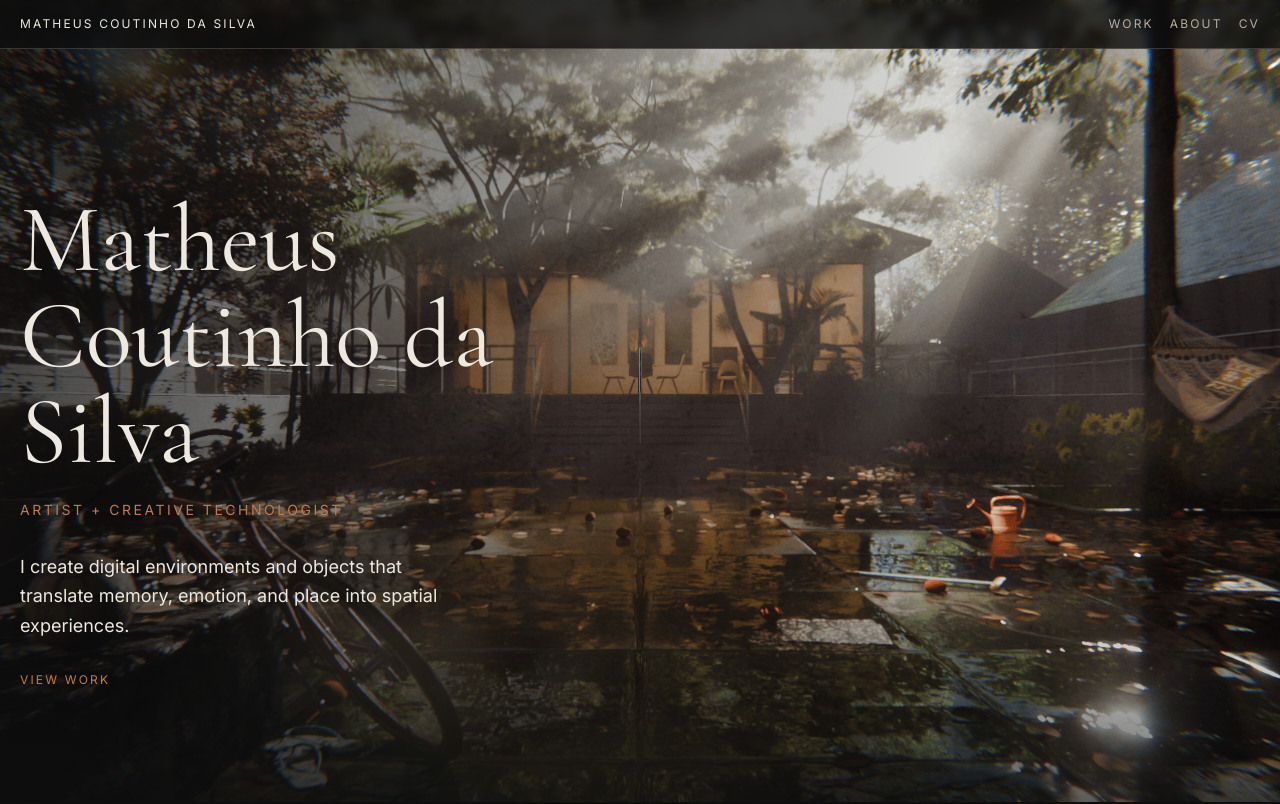
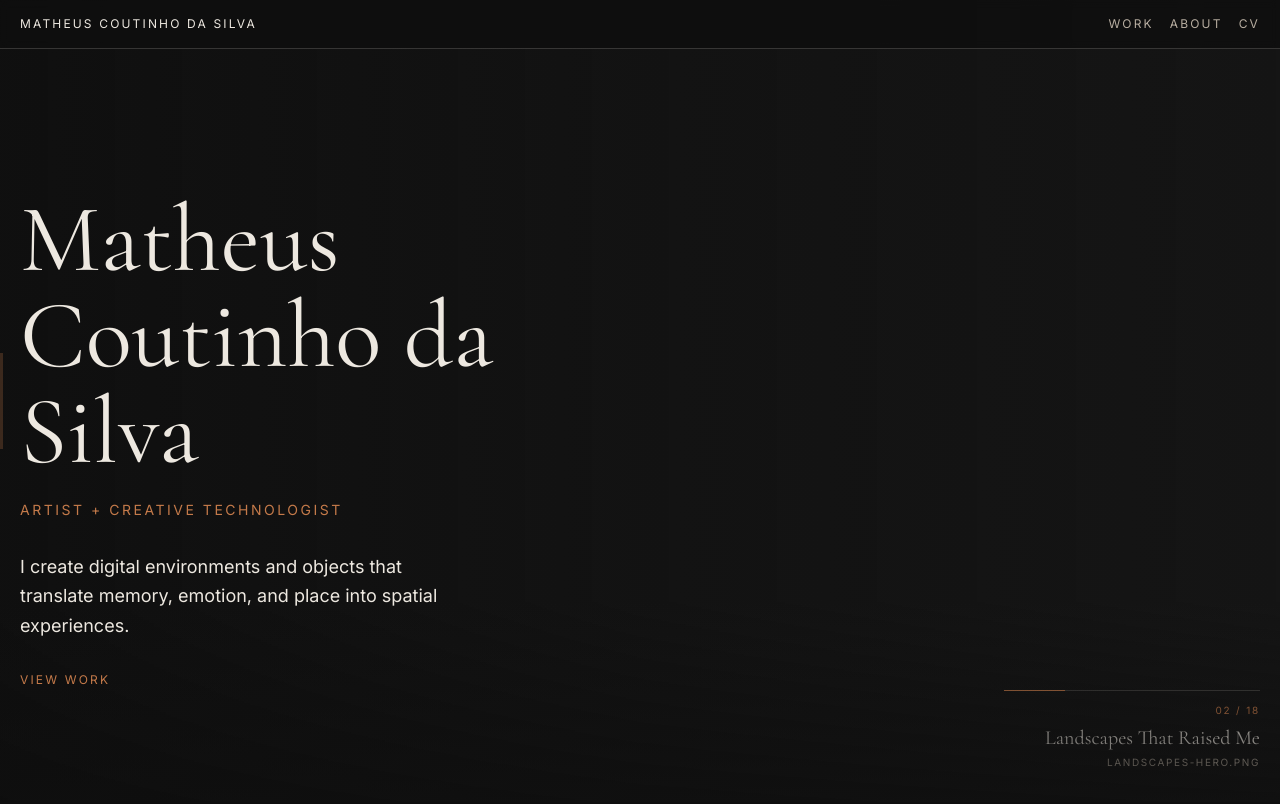
Before and after one commit to mcdasilva/mcdasilva.github.io, a Next.js app: page / in a window 1280 px wide. Shown: the top 804 px of the page. Built offline with nearby package versions, Linux system fonts and the light colour scheme.

Commit message:
Make hero carousel rotate through artwork

```diff
--- a/app/page.tsx
+++ b/app/page.tsx
@@ -10,8 +10,7 @@ const heroPath = '/artwork/home/home-hero.png';
 const publicPath = (src: string) =>
   path.join(process.cwd(), 'public', src.replace(/^\/+/, ''));
 
-const existingImage = (src: string) =>
-  !src.endsWith('.mp4') && fs.existsSync(publicPath(src));
+const slideExists = (src: string) => fs.existsSync(publicPath(src));
 
 const uniqueSlides = (slides: HeroSlide[]) => {
   const seen = new Set<string>();
@@ -36,29 +35,31 @@ export default function Home() {
     ];
 
     artwork.forEach((item) => {
-      if (!existingImage(item.src)) return;
+      if (item.src.endsWith('.mp4')) return;
 
       projectSlides.push({
         src: item.src,
         alt: item.alt,
         title: project.title,
         meta: item.caption ?? item.alt,
+        ratio: item.ratio,
+        type: item.type,
+        exists: slideExists(item.src),
       });
     });
 
     return projectSlides;
   });
   const heroSlides = uniqueSlides([
-    ...(existingImage(heroPath)
-      ? [
     {
       src: heroPath,
       alt: 'home-hero.png',
       title: 'Matheus Coutinho da Silva',
       meta: 'Artist + Creative Technologist',
+      ratio: '16:9',
+      type: 'full-screen cinematic artwork',
+      exists: slideExists(heroPath),
     },
-        ]
-      : []),
     ...gallerySlides,
   ]);
 
--- a/components/HeroCarousel.tsx
+++ b/components/HeroCarousel.tsx
@@ -9,9 +9,12 @@ export type HeroSlide = {
   alt: string;
   title: string;
   meta: string;
+  ratio: string;
+  type: string;
+  exists: boolean;
 };
 
-const slideDuration = 6500;
+const slideDuration = 4800;
 
 export default function HeroCarousel({ slides }: { slides: HeroSlide[] }) {
   const [index, setIndex] = useState(0);
@@ -41,6 +44,7 @@ export default function HeroCarousel({ slides }: { slides: HeroSlide[] }) {
           exit={reduceMotion ? undefined : { opacity: 0, scale: 1.015 }}
           transition={{ duration: 1.35, ease: [0.22, 1, 0.36, 1] }}
         >
+          {active.exists ? (
             <Image
               src={active.src}
               alt={active.alt}
@@ -49,11 +53,26 @@ export default function HeroCarousel({ slides }: { slides: HeroSlide[] }) {
               sizes="100vw"
               className="object-cover"
             />
+          ) : (
+            <div className="flex h-full w-full items-center justify-center bg-coal px-6 text-center">
+              <div className="max-w-md">
+                <p className="font-serif text-4xl leading-none text-bone md:text-6xl">
+                  {active.title}
+                </p>
+                <p className="mt-6 text-xs uppercase tracking-[.2em] text-amber">
+                  {active.alt}
+                </p>
+                <p className="mt-3 text-sm text-muted">
+                  Recommended {active.ratio} - {active.type}
+                </p>
+              </div>
+            </div>
+          )}
         </motion.div>
       </AnimatePresence>
 
       {slides.length > 1 && (
-        <div className="pointer-events-none absolute bottom-8 right-5 hidden w-56 text-right md:block">
+        <div className="pointer-events-none absolute bottom-8 right-5 hidden w-64 text-right md:block">
           <div className="mb-3 h-px w-full bg-bone/20">
             <motion.div
               key={active.src}
@@ -78,6 +97,12 @@ export default function HeroCarousel({ slides }: { slides: HeroSlide[] }) {
           </p>
         </div>
       )}
+
+      {slides.length > 1 && (
+        <div className="pointer-events-none absolute left-0 top-1/2 hidden -translate-y-1/2 md:block">
+          <div className="h-24 w-[3px] bg-amber" />
+        </div>
+      )}
     </div>
   );
 }
```
Also changed, not shown: 1 other file (tests, documents, lock files or other folders). Lines whose indentation alone changed are shown as unchanged.
